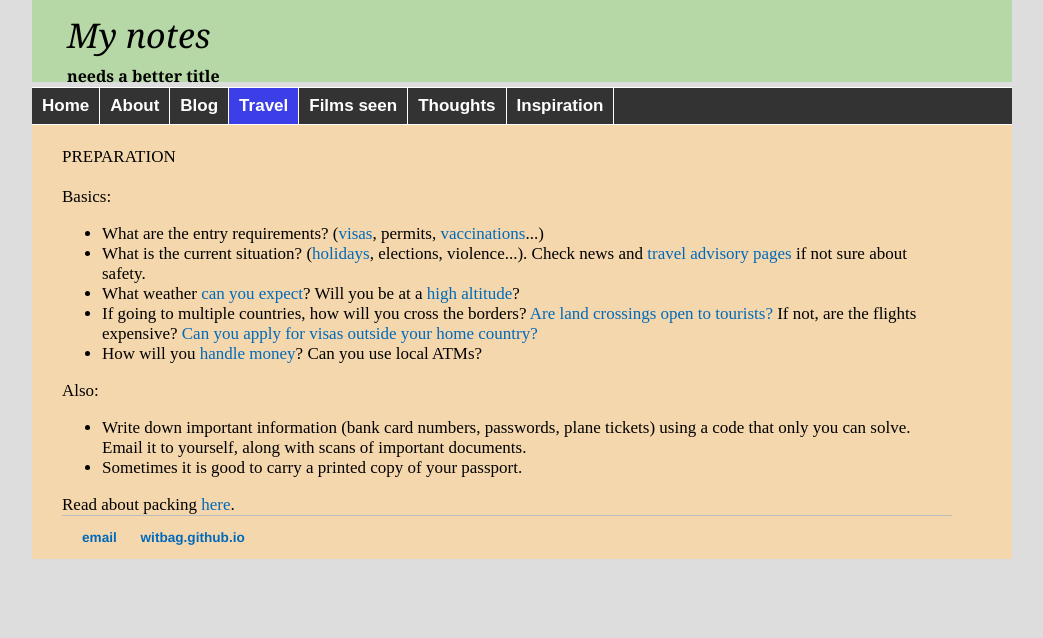
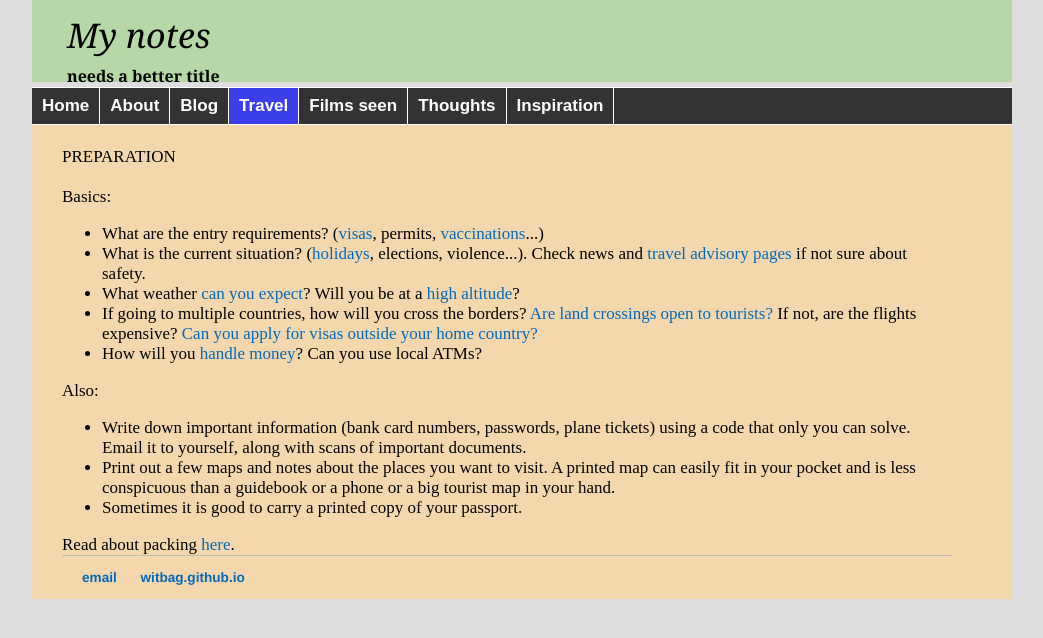
Before and after one commit to witbag/witbag.github.io, a Jekyll site: the page built from travel/preparation.html, in a window 1280 px wide. Shown: the top 638 px of the page, without its empty margins (118-1161 px from the left). Built offline with Jekyll 4.4.1, drawn with Linux system fonts in a browser that asks for light colours.

Commit message:
Update preparation.html

```diff
--- a/travel/preparation.html
+++ b/travel/preparation.html
@@ -18,8 +18,10 @@ Basics:<br>
 </ul>
 Also:
 <ul>
-<li>Write down important information (bank card numbers, passwords, plane tickets) using a code that only you can solve. Email it to yourself, along with scans of important documents.<br>
-<li>Sometimes it is good to carry a printed copy of your passport. <br>
+<li>Write down important information (bank card numbers, passwords, plane tickets) using a code that only you can solve. Email it to yourself, along with scans of important documents.
+<li>Print out a few maps and notes about the places you want to visit. A printed map can easily fit in your pocket and is less conspicuous than a guidebook or a phone or a big tourist map in your hand.
+<li>Sometimes it is good to carry a printed copy of your passport.
 </ul>
 Read about packing <a href="packing.html">here</a>.
+<br>
 </div>
```
